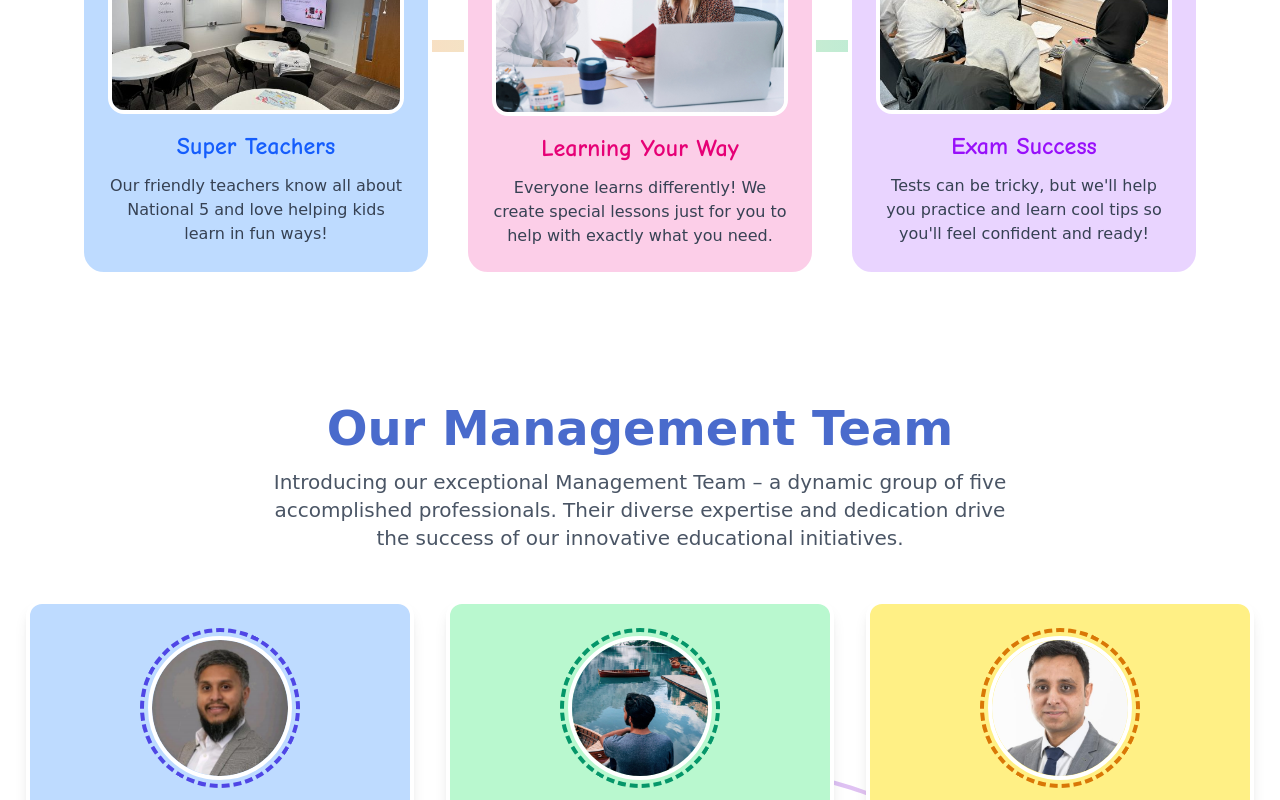
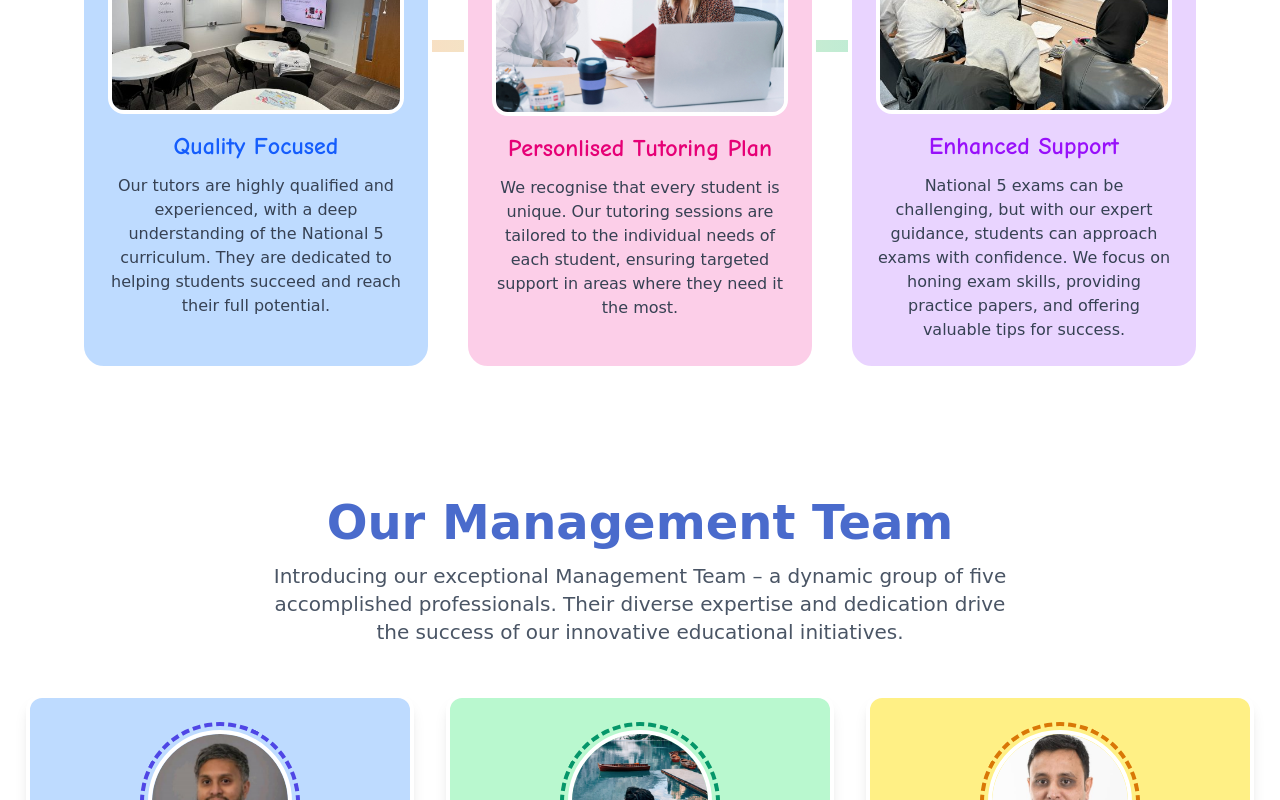
Before and after one commit to MoyasiGinko/iLearners-Hub, a Next.js app: page /about in a window 1280 px wide. Shown: the part 1540-2340 px from the top of the page. Built offline with nearby package versions, Linux system fonts and the light colour scheme.

Commit message:
fix and update contents

```diff
--- a/components/about/our-mission/index.tsx
+++ b/components/about/our-mission/index.tsx
@@ -36,7 +36,7 @@ const OurMission = () => {
           <div className="md:w-1/2 mt-6 md:mt-0">
             <div className="rounded-lg overflow-hidden ">
               <img
-                src="/images/about/mission.png"
+                src="/images/logo.png"
                 alt="Happy children learning together"
                 className="w-full h-full object-fit cover"
               />
--- a/components/about/why-us/index.tsx
+++ b/components/about/why-us/index.tsx
@@ -182,25 +182,25 @@ const WhyChooseUs = () => {
     {
       imageUrl: "/images/about/choose1.png", // Replace with your actual image URL
       color: "bg-blue-200",
-      title: { text: "Super Teachers", color: "text-blue-600" },
+      title: { text: "Quality Focused", color: "text-blue-600" },
       description:
-        "Our friendly teachers know all about National 5 and love helping kids learn in fun ways!",
+        "Our tutors are highly qualified and experienced, with a deep understanding of the National 5 curriculum. They are dedicated to helping students succeed and reach their full potential.",
       icon: <StarIcon />,
     },
     {
       imageUrl: "/images/about/choose2.png", // Replace with your actual image URL
       color: "bg-pink-200",
-      title: { text: "Learning Your Way", color: "text-pink-600" },
+      title: { text: "Personlised Tutoring Plan", color: "text-pink-600" },
       description:
-        "Everyone learns differently! We create special lessons just for you to help with exactly what you need.",
+        "We recognise that every student is unique. Our tutoring sessions are tailored to the individual needs of each student, ensuring targeted support in areas where they need it the most.",
       icon: <BrainIcon />,
     },
     {
       imageUrl: "/images/about/choose3.png", // Replace with your actual image URL
       color: "bg-purple-200",
-      title: { text: "Exam Success", color: "text-purple-600" },
+      title: { text: "Enhanced Support", color: "text-purple-600" },
       description:
-        "Tests can be tricky, but we'll help you practice and learn cool tips so you'll feel confident and ready!",
+        "National 5 exams can be challenging, but with our expert guidance, students can approach exams with confidence. We focus on honing exam skills, providing practice papers, and offering valuable tips for success.",
       icon: <RocketIcon />,
     },
   ];
```
